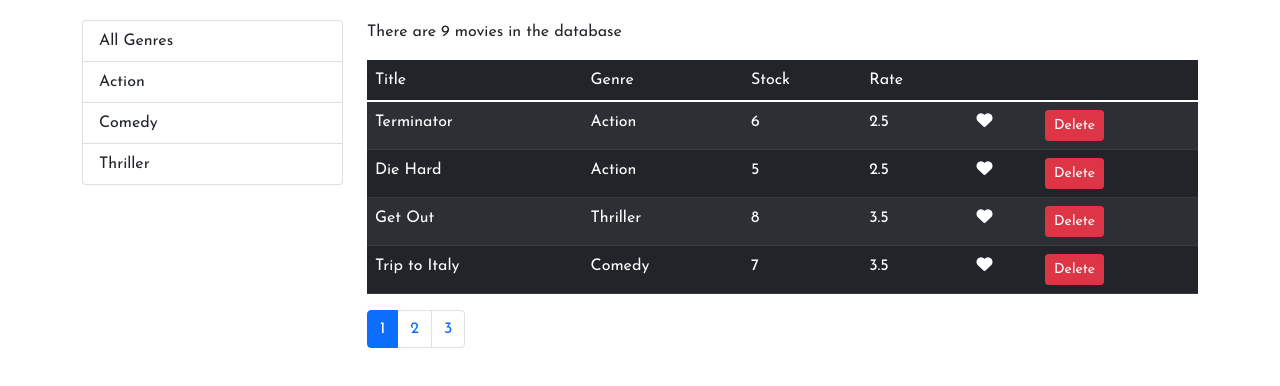
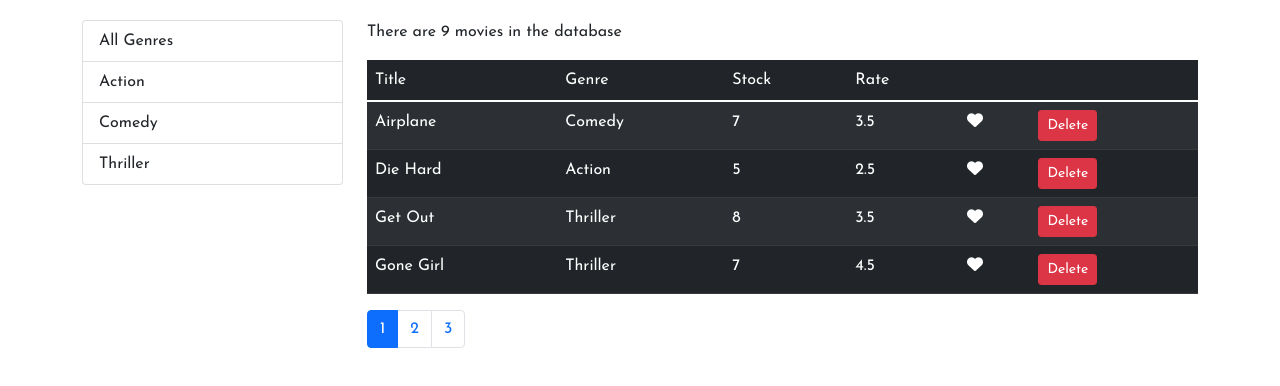
Before and after one commit to khairul111010/react_vidly, a React (Create React App) app: page / in a window 1280 px wide. Shown: the top 386 px of the page. Built offline with nearby package versions, Linux system fonts and the light colour scheme.

Commit message:
Coloumns sorted separtely

```diff
--- a/src/components/common/like.jsx
+++ b/src/components/common/like.jsx
@@ -1,4 +1,4 @@
-import React, { Component } from 'react'
+import React from 'react'
 
 const Like = (props) => {
   if (props.liked === true)
--- a/src/components/common/listGroup.jsx
+++ b/src/components/common/listGroup.jsx
@@ -1,4 +1,4 @@
-import React, { Component } from 'react'
+import React from 'react'
 const ListGroup = (props) => {
   const { selectedItem, onItemSelect, items, textProperty, valueProperty } =
     props
--- a/src/components/movies.jsx
+++ b/src/components/movies.jsx
@@ -1,20 +1,22 @@
-import React, { Component } from 'react'
+import React from 'react'
 import Paginations from './common/pagination'
 import { getMovies } from '../services/fakeMovieService'
-import Like from './common/like'
+import _ from 'lodash'
 import { paginate } from '../utils/paginate'
 import ListGroup from './common/listGroup'
 import { getGenres } from '../services/fakeGenreService'
+import MoviesTable from './moviesTable'
 class Movies extends React.Component {
   state = {
     movies: [],
     genres: [],
     pageSize: 4,
     currentPage: 1,
+    sortColumn: { path: 'title', order: 'asc' },
   }
 
   componentDidMount() {
-    const genres = [{ name: 'All Genres' }, ...getGenres()]
+    const genres = [{ _id: '', name: 'All Genres' }, ...getGenres()]
     this.setState({ movies: getMovies(), genres })
   }
 
@@ -38,6 +40,9 @@ class Movies extends React.Component {
   handleGenreSelect = (genre) => {
     this.setState({ selectedGenre: genre, currentPage: 1 })
   }
+  handleSort = (sortColumn) => {
+    this.setState({ sortColumn })
+  }
 
   render() {
     const { length: count } = this.state.movies
@@ -46,13 +51,15 @@ class Movies extends React.Component {
       currentPage,
       selectedGenre,
       movies: allMovies,
+      sortColumn,
     } = this.state
     if (count === 0) return <p>No movies</p>
     const filtered =
       selectedGenre && selectedGenre._id
         ? allMovies.filter((m) => m.genre._id === selectedGenre._id)
         : allMovies
-    const movies = paginate(filtered, currentPage, pageSize)
+    const sorted = _.orderBy(filtered, [sortColumn.path], [sortColumn.order])
+    const movies = paginate(sorted, currentPage, pageSize)
     return (
       <div className='row'>
         <div className='col-3'>
@@ -64,42 +71,13 @@ class Movies extends React.Component {
         </div>
         <div className='col'>
           <p>There are {filtered.length} movies in the database</p>
-          <table className='table table-dark table-striped'>
-            <thead>
-              <tr>
-                <td>Title</td>
-                <td>Genre</td>
-                <td>Stock</td>
-                <td>Rate</td>
-                <td></td>
-                <td></td>
-              </tr>
-            </thead>
-            <tbody>
-              {movies.map((movie) => (
-                <tr key={movie._id}>
-                  <td>{movie.title}</td>
-                  <td>{movie.genre.name}</td>
-                  <td>{movie.numberInStock}</td>
-                  <td>{movie.dailyRentalRate}</td>
-                  <td>
-                    <Like
-                      liked={movie.liked}
-                      onClick={() => this.handleLike(movie)}
-                    />
-                  </td>
-                  <td>
-                    <button
-                      onClick={() => this.handleDelete(movie)}
-                      className='btn btn-danger btn-sm'
-                    >
-                      Delete
-                    </button>
-                  </td>
-                </tr>
-              ))}
-            </tbody>
-          </table>
+          <MoviesTable
+            movies={movies}
+            sortColumn={sortColumn}
+            onLike={this.handleLike}
+            onDelete={this.handleDelete}
+            onSort={this.handleSort}
+          />
           <Paginations
             itemsCount={filtered.length}
             pageSize={pageSize}
--- /dev/null
+++ b/src/components/moviesTable.jsx
@@ -0,0 +1,57 @@
+import React from 'react'
+import Like from './common/like'
+
+class MoviesTable extends React.Component {
+  raiseSort = (path) => {
+    const sortColumn = { ...this.props.sortColumn }
+    if (sortColumn.path === path)
+      sortColumn.order = sortColumn.order === 'asc' ? 'desc' : 'asc'
+    else {
+      sortColumn.path = path
+      sortColumn.order = 'asc'
+    }
+    this.props.onSort(sortColumn)
+  }
+
+  render() {
+    const { movies, onDelete, onLike } = this.props
+
+    return (
+      <table className='table table-dark table-striped'>
+        <thead>
+          <tr>
+            <td onClick={() => this.raiseSort('title')}>Title</td>
+            <td onClick={() => this.raiseSort('genre.name')}>Genre</td>
+            <td onClick={() => this.raiseSort('numberInStock')}>Stock</td>
+            <td onClick={() => this.raiseSort('dailyRentalRate')}>Rate</td>
+            <td></td>
+            <td></td>
+          </tr>
+        </thead>
+        <tbody>
+          {movies.map((movie) => (
+            <tr key={movie._id}>
+              <td>{movie.title}</td>
+              <td>{movie.genre.name}</td>
+              <td>{movie.numberInStock}</td>
+              <td>{movie.dailyRentalRate}</td>
+              <td>
+                <Like liked={movie.liked} onClick={() => onLike(movie)} />
+              </td>
+              <td>
+                <button
+                  onClick={() => onDelete(movie)}
+                  className='btn btn-danger btn-sm'
+                >
+                  Delete
+                </button>
+              </td>
+            </tr>
+          ))}
+        </tbody>
+      </table>
+    )
+  }
+}
+
+export default MoviesTable
```
